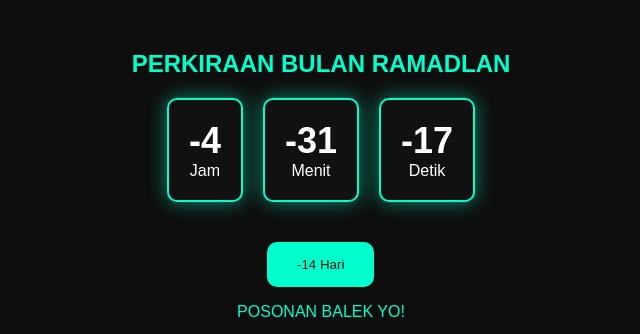
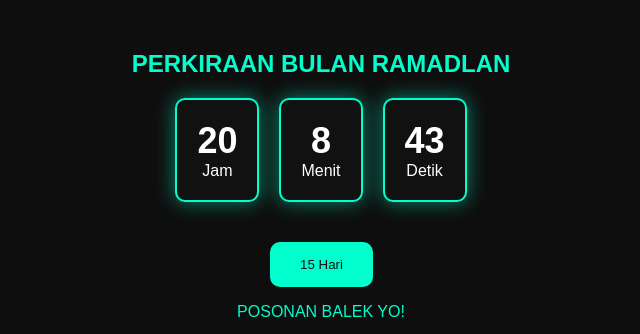
Before and after one commit to afhimna/lebaran, a plain HTML site: page index.html in a window 1280 px wide. Shown: the top 334 px of the page, without its empty margins (319-959 px from the left). Drawn offline with Linux system fonts and the light colour scheme.

Commit message:
Update index.html

```diff
--- a/index.html
+++ b/index.html
@@ -118,7 +118,7 @@
     <script>
         // Menggunakan waktu Waktu Indonesia Barat (WIB) atau GMT+0700
         var currentDate = new Date();
-        var countdownDate = new Date(currentDate.getFullYear(), 2, 11, 17, 49, 0, 0); // Tanggal 11 Maret tahun ini, jam 17:49 WIB
+        var countdownDate = new Date(currentDate.getFullYear(), 3, 9, 17, 28, 0, 0); // Tanggal 11 Maret tahun ini, jam 17:49 WIB
 
         var x = setInterval(function() {
             var now = new Date().getTime();
```
